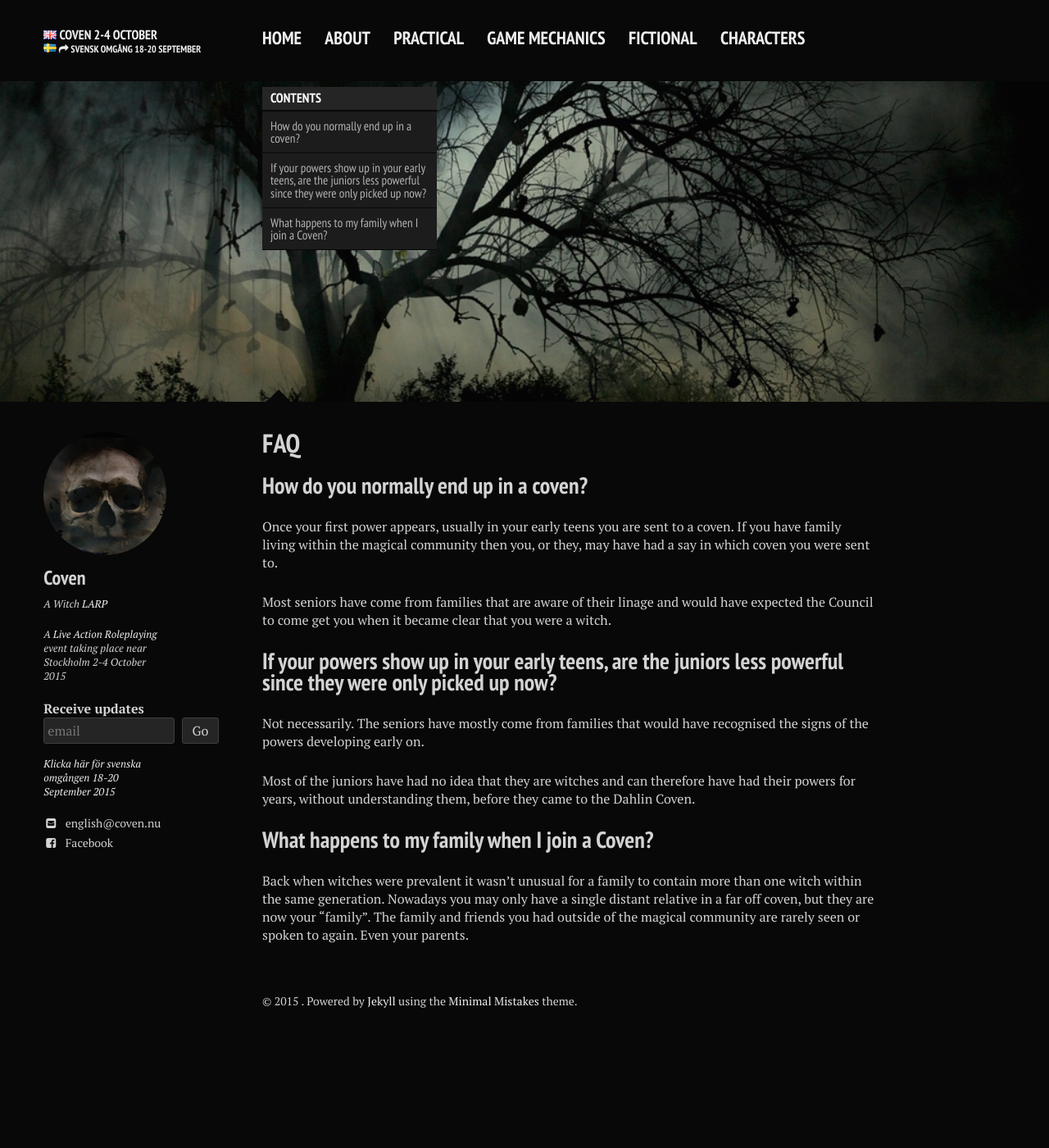
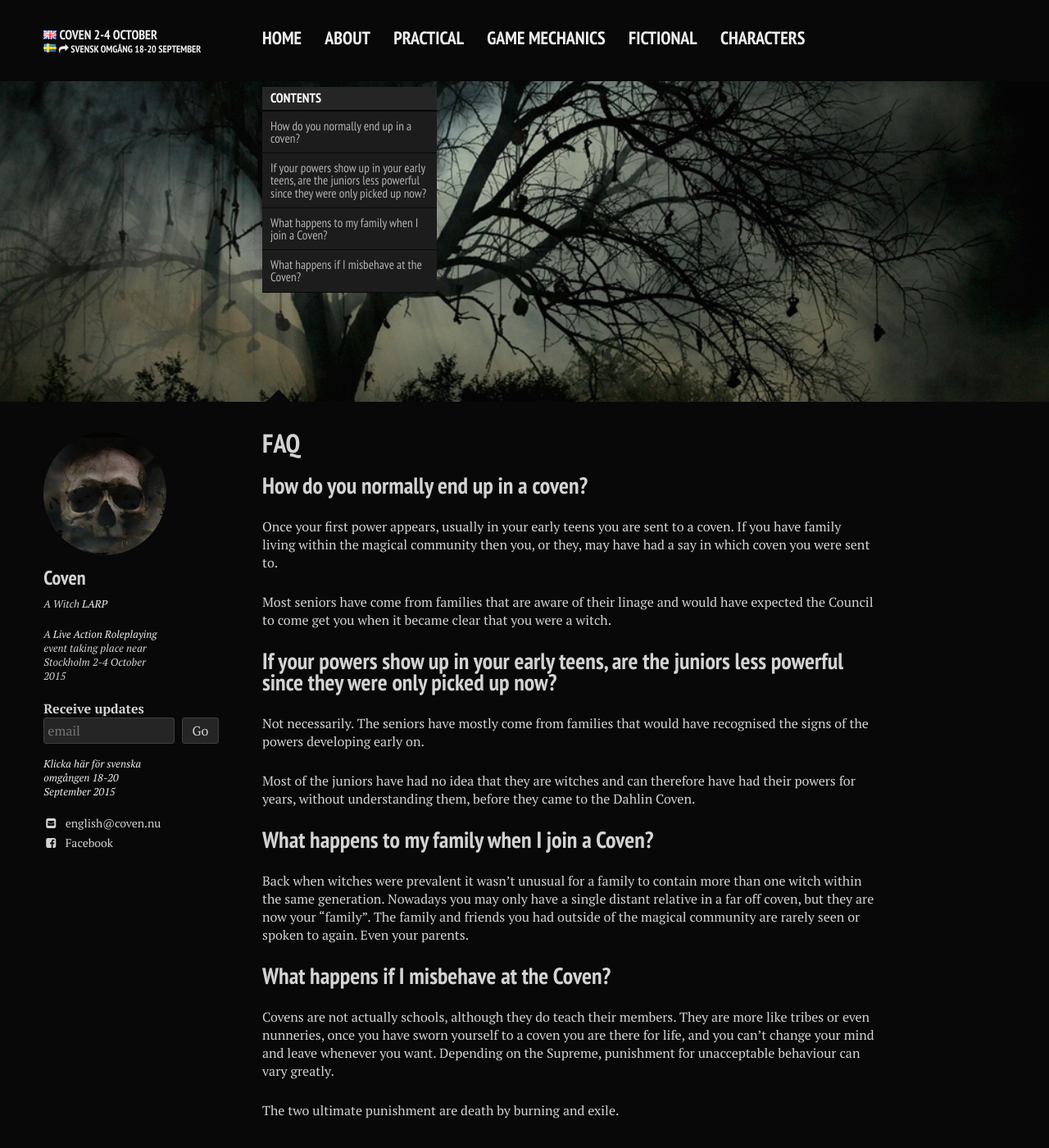
Before and after one commit to stanislavb/en.coven.nu, a Jekyll site: the page built from faq/index.md, in a window 1280 px wide and 1400 px high. Shown: the whole window at 82% size. Built offline with Jekyll 4.4.1, drawn with Linux system fonts in a browser that asks for light colours; nearby versions of some CDN libraries.

Commit message:
Update index.md

```diff
--- a/faq/index.md
+++ b/faq/index.md
@@ -30,3 +30,8 @@ Most of the juniors have had no idea that they are witches and can therefore hav
 
 ## What happens to my family when I join a Coven?
 Back when witches were prevalent it wasn’t unusual for a family to contain more than one witch within the same generation. Nowadays you may only have a single distant relative in a far off coven, but they are now your “family”. The family and friends you had outside of the magical community are rarely seen or spoken to again. Even your parents.
+
+## What happens if I misbehave at the Coven?
+Covens are not actually schools, although they do teach their members. They are more like tribes or even nunneries, once you have sworn yourself to a coven you are there for life, and you can’t change your mind and leave whenever you want. Depending on the Supreme, punishment for unacceptable behaviour can vary greatly.
+
+The two ultimate punishment are death by burning and exile.
```
